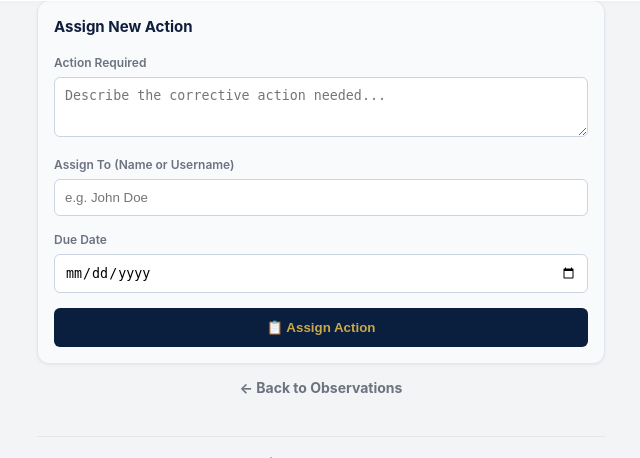
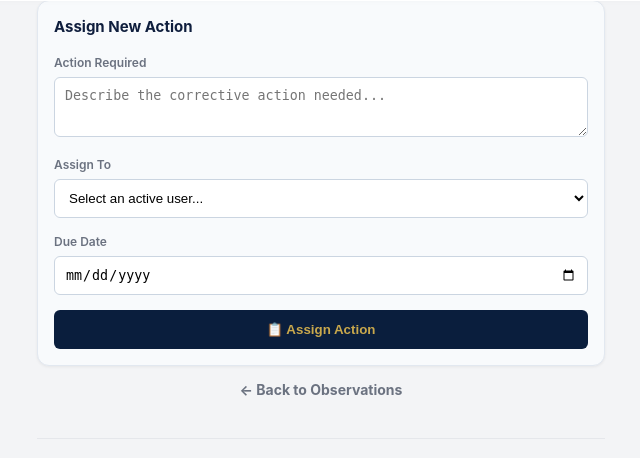
Before and after one commit to Iniobongcodex2/alpha-hse-risk-web, a Flask app: page /observation/1 in a window 1280 px wide. Shown: the part 799-1257 px from the top of the page, without its empty margins (319-959 px from the left). Run offline with Flask 3, Linux system fonts and the light colour scheme; the visitor is signed in with stand-in values (Sample User, id 1); a database or web service that is not in the repository returns one stand-in record (values such as "Sample title"); some libraries are stand-ins or nearby versions.

Commit message:
Stage A: Added user dropdown and server-side assignee validation

```diff
--- a/app.py
+++ b/app.py
@@ -17,6 +17,10 @@ app = Flask(__name__)
 app.secret_key = "change-this-secret-key-later-2026"
 app.permanent_session_lifetime = datetime.timedelta(days=30)
 
+# --- ADD THESE TWO LINES ---
+csrf = CSRFProtect(app)
+# ---------------------------
+
 
 # ============================================
 # DATABASE CONNECTION (Postgres in cloud, SQLite local)
@@ -163,6 +167,21 @@ def setup_database():
             location TEXT, findings TEXT, status TEXT
         )
     """)
+
+    # --- NEW TABLE: Notification Log (Stage A) ---
+    cursor.execute(f"""
+        CREATE TABLE IF NOT EXISTS notification_log (
+            id {id_type},
+            action_id INTEGER,
+            notification_type TEXT,
+            target_date TEXT,
+            status TEXT DEFAULT 'PENDING',
+            locked_until TEXT,
+            worker_token TEXT,
+            UNIQUE(action_id, notification_type, target_date)
+        )
+    """)
+    # --------------------------------------------
 
     # IDEMPOTENT MIGRATIONS (Safe for existing databases)
     if is_postgres:
@@ -1383,12 +1402,21 @@ def observation_detail(obs_id):
         assigned_to = request.form.get("assigned_to", "").strip()
         due_date = request.form.get("due_date", "").strip()
 
+        conn = None
         try:
             conn = get_db_connection()
             is_postgres = os.environ.get('DATABASE_URL') is not None
             q = "%s" if is_postgres else "?"
 
             cursor = conn.cursor()
+
+            # --- NEW: Strict Server-Side Validation (Stage A) ---
+            cursor.execute(f"SELECT id FROM users WHERE full_name = {q} AND organization_name = {q} AND is_active = 1", (assigned_to, user_org))
+            valid_user = cursor.fetchone()
+            if not valid_user:
+                return "Error: The selected assignee is invalid, inactive, or does not belong to your organization.", 400
+            # ----------------------------------------------------
+
             # Get the observation reference for linking
             if is_postgres:
                 cursor.execute("SELECT reference FROM observations WHERE id = %s AND organization = %s", (obs_id, user_org))
@@ -1413,28 +1441,44 @@ def observation_detail(obs_id):
                 log_action(session.get("username"), "ASSIGN_ACTION", "Observation", obs_ref, f"Assigned action to {assigned_to}")
 
             cursor.close()
-            conn.close()
             return redirect(url_for("observation_detail", obs_id=obs_id))
         except Exception as e:
+            if conn: conn.rollback()
             print("Error adding action:", e)
+            return "Database error occurred.", 500
+        finally:
+            if conn: conn.close()
 
     # Load the observation and its actions
     obs = None
     actions = []
+    users = [] # <--- NEW for dropdown
     try:
         conn = get_db_connection()
-        if os.environ.get('DATABASE_URL'):
+        is_postgres = os.environ.get('DATABASE_URL') is not None
+        q = "%s" if is_postgres else "?"
+
+        if is_postgres:
             cursor = conn.cursor(cursor_factory=psycopg2.extras.RealDictCursor)
             cursor.execute("SELECT * FROM observations WHERE id = %s AND organization = %s", (obs_id, user_org))
             obs = cursor.fetchone()
             if obs:
                 cursor.execute("SELECT * FROM corrective_actions WHERE observation_ref = %s AND organization = %s ORDER BY id DESC", (obs["reference"], user_org))
                 actions = cursor.fetchall()
+
+            # --- NEW: Fetch eligible users for dropdown ---
+            cursor.execute("SELECT full_name FROM users WHERE organization_name = %s AND is_active = 1 ORDER BY full_name ASC", (user_org,))
+            users = cursor.fetchall()
+            # ---------------------------------------------
         else:
             conn.row_factory = sqlite3.Row
             obs = conn.execute("SELECT * FROM observations WHERE id = ? AND organization = ?", (obs_id, user_org)).fetchone()
             if obs:
                 actions = [dict(r) for r in conn.execute("SELECT * FROM corrective_actions WHERE observation_ref = ? AND organization = ? ORDER BY id DESC", (obs["reference"], user_org)).fetchall()]
+
+            # --- NEW: Fetch eligible users for dropdown ---
+            users = [dict(r) for r in conn.execute("SELECT full_name FROM users WHERE organization_name = ? AND is_active = 1 ORDER BY full_name ASC", (user_org,)).fetchall()]
+            # ---------------------------------------------
         conn.close()
     except Exception as e:
         print("Error loading observation:", e)
@@ -1442,7 +1486,7 @@ def observation_detail(obs_id):
     if not obs:
         return "Observation not found or access denied.", 404
 
-    return render_template("observation_detail.html", active="observations", obs=obs, actions=actions)
+    return render_template("observation_detail.html", active="observations", obs=obs, actions=actions, users=users)
 
 @app.route("/management-engagement")
 def management_engagement():
--- a/templates/observation_detail.html
+++ b/templates/observation_detail.html
@@ -71,6 +71,8 @@
         <details style="margin-bottom: 10px;">
             <summary style="font-size:11px; color:#1A4B8C; cursor:pointer; font-weight:bold;">✏️ Edit Action Details</summary>
             <form method="POST" action="/action/{{ action.id }}/edit" style="background:#FFF; padding:10px; margin-top:5px; border:1px solid #CBD5E1; border-radius:6px;">
+                <input type="hidden" name="csrf_token" value="{{ csrf_token() }}">
+
                 <label style="font-size:11px; color:#6B7280; font-weight:bold;">Description</label>
                 <input type="text" name="action_desc" value="{{ action.action_desc }}" required style="width:100%; padding:6px; margin-bottom:8px; font-size:12px; border:1px solid #CBD5E1; border-radius:4px;">
 
@@ -86,6 +88,7 @@
 
         <!-- Status Update Form -->
         <form method="POST" action="/action/{{ action.id }}/update" style="background:#F8FAFC; padding:10px; border-radius:6px; border:1px solid #E2E8F0;">
+            <input type="hidden" name="csrf_token" value="{{ csrf_token() }}">
             <input type="hidden" name="existing_completed_date" value="{{ action.completed_date or '' }}">
             <input type="hidden" name="existing_completed_by" value="{{ action.completed_by or '' }}">
             <input type="hidden" name="existing_verified_date" value="{{ action.verified_date or '' }}">
@@ -122,11 +125,19 @@
 <div class="card" style="background:#F8FAFC; border:1px solid #E2E8F0;">
     <h3 style="font-size:15px; color:#0F1E3D; margin-bottom:15px;">Assign New Action</h3>
     <form method="POST">
+        <input type="hidden" name="csrf_token" value="{{ csrf_token() }}">
+
         <label style="font-size:12px; color:#6B7280; font-weight:600;">Action Required</label>
         <textarea name="action_desc" required placeholder="Describe the corrective action needed..." style="width:100%; padding:10px; margin:6px 0 12px; border:1px solid #CBD5E1; border-radius:6px; min-height:60px;"></textarea>
 
-        <label style="font-size:12px; color:#6B7280; font-weight:600;">Assign To (Name or Username)</label>
-        <input type="text" name="assigned_to" required placeholder="e.g. John Doe" style="width:100%; padding:10px; margin:6px 0 12px; border:1px solid #CBD5E1; border-radius:6px;">
+        <!-- NEW: Secured Dropdown for Assignee -->
+        <label style="font-size:12px; color:#6B7280; font-weight:600;">Assign To</label>
+        <select name="assigned_to" required style="width:100%; padding:10px; margin:6px 0 12px; border:1px solid #CBD5E1; border-radius:6px; background:#FFFFFF;">
+            <option value="">Select an active user...</option>
+            {% for u in users %}
+                <option value="{{ u.full_name }}">{{ u.full_name }}</option>
+            {% endfor %}
+        </select>
 
         <label style="font-size:12px; color:#6B7280; font-weight:600;">Due Date</label>
         <input type="date" name="due_date" required style="width:100%; padding:10px; margin:6px 0 15px; border:1px solid #CBD5E1; border-radius:6px;">
```
